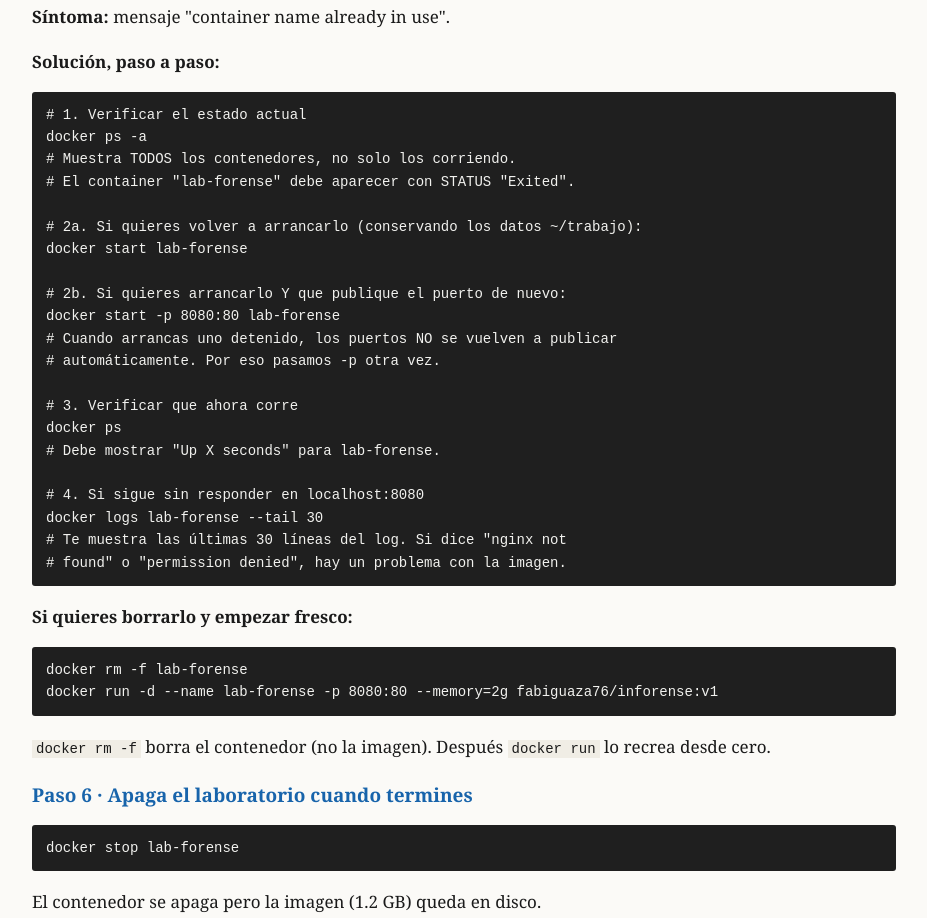
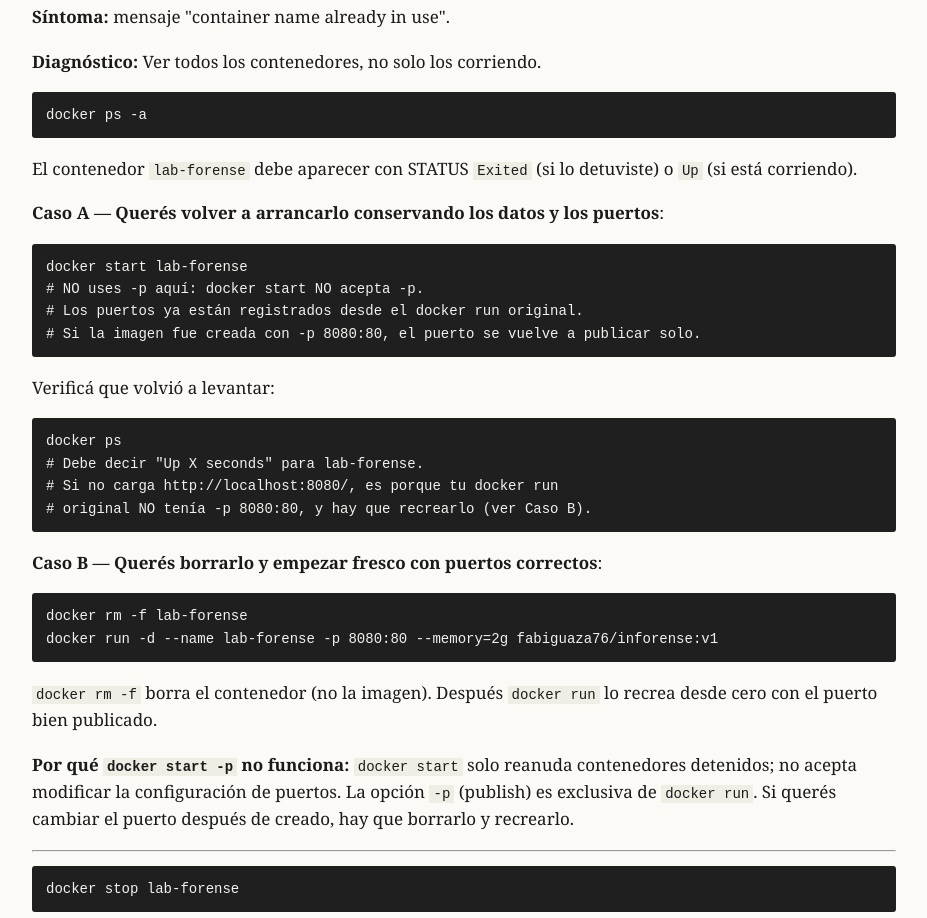
Before and after one commit to Fabig76/Informatica-forense, a plain HTML site: page docker/index.html in a window 1280 px wide. Shown: the part 1764-2682 px from the top of the page, without its empty margins (176-1103 px from the left). Drawn offline with Linux system fonts and the light colour scheme.

Commit message:
Portal: corregir bug docker start -p no funciona
Corrige el Paso 5 de la seccion instalacion que decia
'docker start -p 8080:80 lab-forense' (no funciona).
docker start solo reanuda; -p es exclusivo de docker run.

Reemplazado por dos casos:
- Caso A: docker start lab-forense (si el puerto ya esta
  registrado desde el docker run original)
- Caso B: docker rm -f lab-forense + docker run -p 8080:80
  (recrear desde cero)

Explicacion pedagogica agregada: 'por que docker start -p
no funciona: start solo reanuda detenidos; no acepta
configuracion de puertos.'

```diff
--- a/docker/index.html
+++ b/docker/index.html
@@ -72,37 +72,28 @@
 </ul>
 <p><strong>Síntoma:</strong> mensaje "container name already in use".</p>
 
-<p><strong>Solución, paso a paso:</strong></p>
-<pre><code># 1. Verificar el estado actual
-docker ps -a
-# Muestra TODOS los contenedores, no solo los corriendo.
-# El container "lab-forense" debe aparecer con STATUS "Exited".
+<p><strong>Diagnóstico:</strong> Ver todos los contenedores, no solo los corriendo.</p>
+<pre><code>docker ps -a</code></pre>
+<p>El contenedor <code>lab-forense</code> debe aparecer con STATUS <code>Exited</code> (si lo detuviste) o <code>Up</code> (si está corriendo).</p>
 
-# 2a. Si quieres volver a arrancarlo (conservando los datos ~/trabajo):
-docker start lab-forense
+<p><strong>Caso A — Querés volver a arrancarlo conservando los datos y los puertos</strong>:</p>
+<pre><code>docker start lab-forense
+# NO uses -p aquí: docker start NO acepta -p.
+# Los puertos ya están registrados desde el docker run original.
+# Si la imagen fue creada con -p 8080:80, el puerto se vuelve a publicar solo.</code></pre>
+<p>Verificá que volvió a levantar:</p>
+<pre><code>docker ps
+# Debe decir "Up X seconds" para lab-forense.
+# Si no carga http://localhost:8080/, es porque tu docker run
+# original NO tenía -p 8080:80, y hay que recrearlo (ver Caso B).</code></pre>
 
-# 2b. Si quieres arrancarlo Y que publique el puerto de nuevo:
-docker start -p 8080:80 lab-forense
-# Cuando arrancas uno detenido, los puertos NO se vuelven a publicar
-# automáticamente. Por eso pasamos -p otra vez.
+<p><strong>Caso B — Querés borrarlo y empezar fresco con puertos correctos</strong>:</p>
+<pre><code>docker rm -f lab-forense
+docker run -d --name lab-forense -p 8080:80 --memory=2g fabiguaza76/inforense:v1</code></pre>
+<p><code>docker rm -f</code> borra el contenedor (no la imagen). Después <code>docker run</code> lo recrea desde cero con el puerto bien publicado.</p>
+<p><strong>Por qué <code>docker start -p</code> no funciona:</strong> <code>docker start</code> solo reanuda contenedores detenidos; no acepta modificar la configuración de puertos. La opción <code>-p</code> (publish) es exclusiva de <code>docker run</code>. Si querés cambiar el puerto después de creado, hay que borrarlo y recrearlo.</p>
 
-# 3. Verificar que ahora corre
-docker ps
-# Debe mostrar "Up X seconds" para lab-forense.
-
-# 4. Si sigue sin responder en localhost:8080
-docker logs lab-forense --tail 30
-# Te muestra las últimas 30 líneas del log. Si dice "nginx not
-# found" o "permission denied", hay un problema con la imagen.
-</code></pre>
-
-<p><strong>Si quieres borrarlo y empezar fresco:</strong></p>
-<pre><code>docker rm -f lab-forense
-docker run -d --name lab-forense -p 8080:80 --memory=2g fabiguaza76/inforense:v1
-</code></pre>
-<p><code>docker rm -f</code> borra el contenedor (no la imagen). Después <code>docker run</code> lo recrea desde cero.</p>
-
-<h3>Paso 6 · Apaga el laboratorio cuando termines</h3>
+<hr>
 <pre><code>docker stop lab-forense</code></pre>
 <p>El contenedor se apaga pero la imagen (1.2 GB) queda en disco.</p>
 
```
